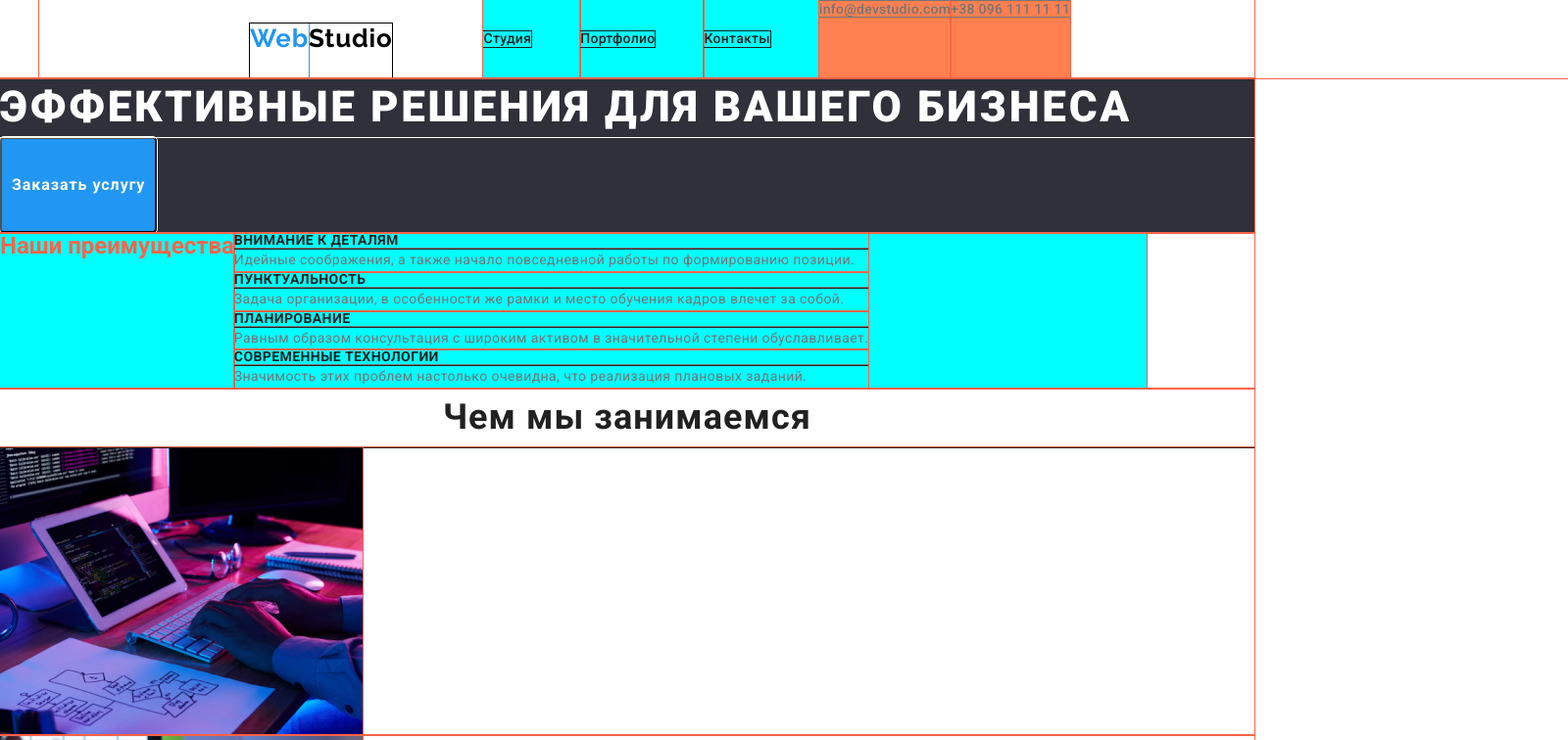
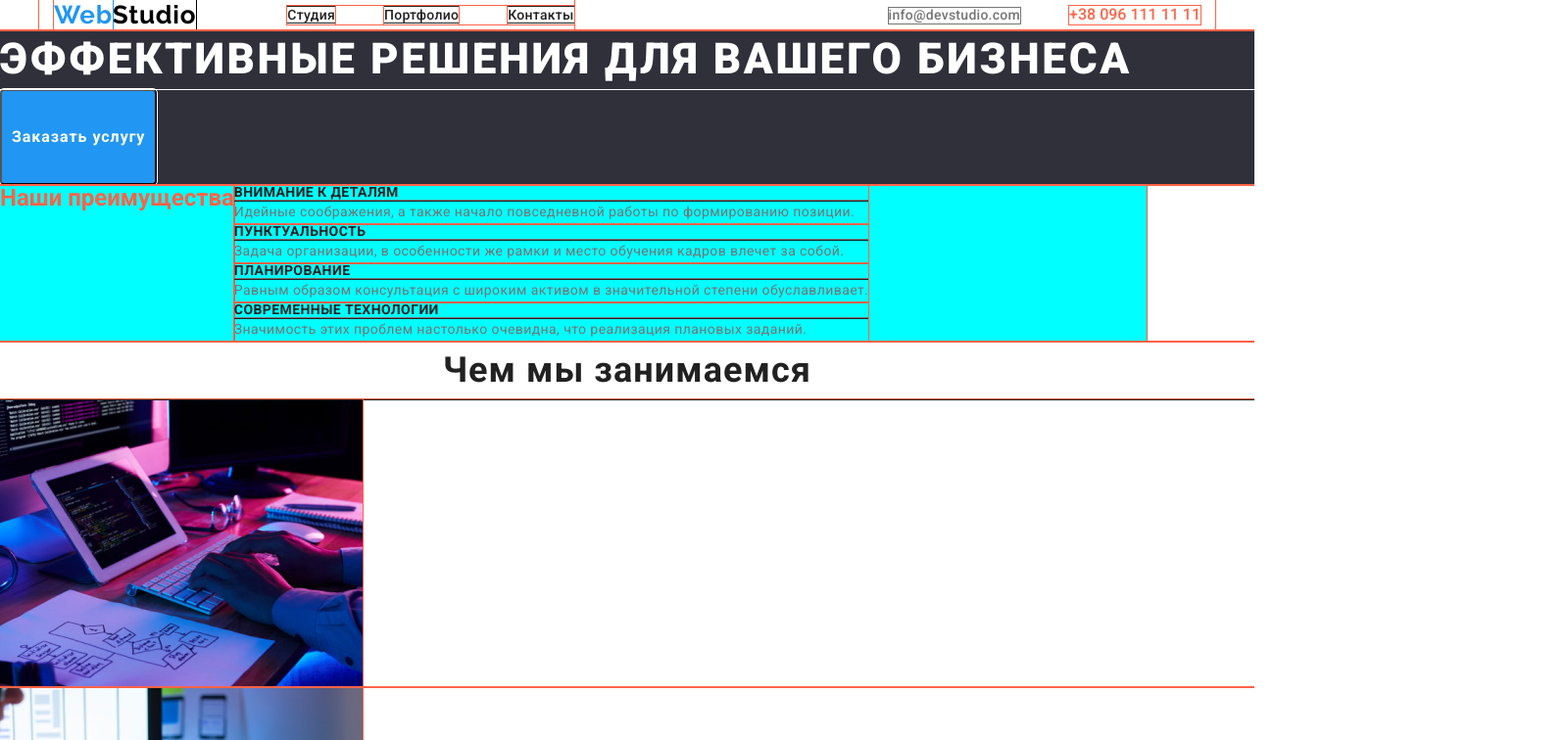
Before and after one commit to RuslanDakeshev/goit-markup-hw-03, a plain HTML site: page index.html in a window 1280 px wide. Shown: the top 756 px of the page at 98% size, 1600 px wide, since content can reach past the window. Drawn offline with nearby package versions, Linux system fonts and the light colour scheme.

Commit message:
header margins

```diff
--- a/css/styles.css
+++ b/css/styles.css
@@ -41,25 +41,38 @@ body{
 }
 
 .container{
+    width: 1200px;
+    margin-left: auto;
+    margin-right: auto;
+    padding-left: 15px;
+    padding-right: 15px;
+}
+
+.page-header-container{
+    display: flex;
+    align-items: center;
+}
+
+/*.container{
     display: flex;
     /*flex-direction: row;
     justify-content: flex-start;
     align-items: stretch;
     flex-wrap:wrap;
-    align-content: stretch;*/
+    align-content: stretch;
     padding-left: 40px;
     padding-right: 40px;
     margin-left: auto;
     margin-right: auto;
-    width: 1600px;
-
-}
+    width: 1600px; } */
 
 .contact-list{
-    display:flex;
+    /*display:flex;
     flex-direction: row;
     justify-content: flex-end;
     align-content: flex-end;
+    align-items: center;*/
+
     background-color: coral;
 }
 
@@ -87,9 +100,7 @@ body{
    letter-spacing: 0.03em;
    color: #000;
 
-   display: flex;
-   margin-left: 215px;
-   margin-top: 24px;
+   margin-right: 93px;
 
 
 }
@@ -100,18 +111,21 @@ body{
 
 .navigation{
     display: flex;
-    align-items: stretch;
+    align-items: center;
 }
 
 .menu{
     display: flex;
-   align-content: center;
+   /*align-content: center;
    background-color: aqua;
    margin-left: 93px;
-   margin-right: auto;
+   margin-right: auto;*/
+
+}
 
 
-
+.menu-item:not(:last-child){
+    margin-right: 50px;
 }
 
 .menu-link{
@@ -120,10 +134,11 @@ body{
     line-height: 1.14;
     letter-spacing: 0.02em;
 
-    display: inline-block;
+    /*display: inline-block;
     margin-top: 32px;
     margin-right: 50px;
-    margin-bottom: 32px;
+
+    margin-bottom: 32px;*/
 
 
 
@@ -135,12 +150,19 @@ body{
     color:var(--accent-color);
 }
 
+/*.menu-link:last-child{
+    margin-right: 0px;
+} */
+
+
+}
 .phone-number{
 
 
     font-size: 14px;
     line-height: 1.14;
     letter-spacing: 0.02em;
+    /*margin-right: 215px;*/
 
     color:var(--accent-color-gray);
 }
@@ -151,6 +173,8 @@ body{
     font-size: 14px;
     line-height: 1.14;
     letter-spacing: 0.02em;
+    margin-left:auto;
+    margin-right: 50px;
 
     color:var(--accent-color-gray);
 }
--- a/index.html
+++ b/index.html
@@ -16,6 +16,7 @@
     <link rel="stylesheet" href="./css/styles.css"/>
 </head>
 <body>
+
     <header class="page-header">
         <div class="container page-header-container">
         <nav class="navigation">
@@ -28,11 +29,11 @@
         </ul>
         </nav>
 
-        <ul class="contact-list list">
-           <li class="menu-contact"><a class="mail link"href="mailto:info@devstudio.com">info@devstudio.com</a></li>
-            <li class="menu-contact"><a class="phone-number link"href="tel:+380961111111">+38 096 111 11 11</a></li>
+        <!---<ul class="contact-list list">
+           <li class="menu-contact">---><a class="mail link"href="mailto:info@devstudio.com">info@devstudio.com</a></li>
+            <!---<li class="menu-contact">---><a class="phone-number link"href="tel:+380961111111">+38 096 111 11 11</a></li>
 
-        </ul>
+        <!---</ul>--->
         </div>
 
 
```
